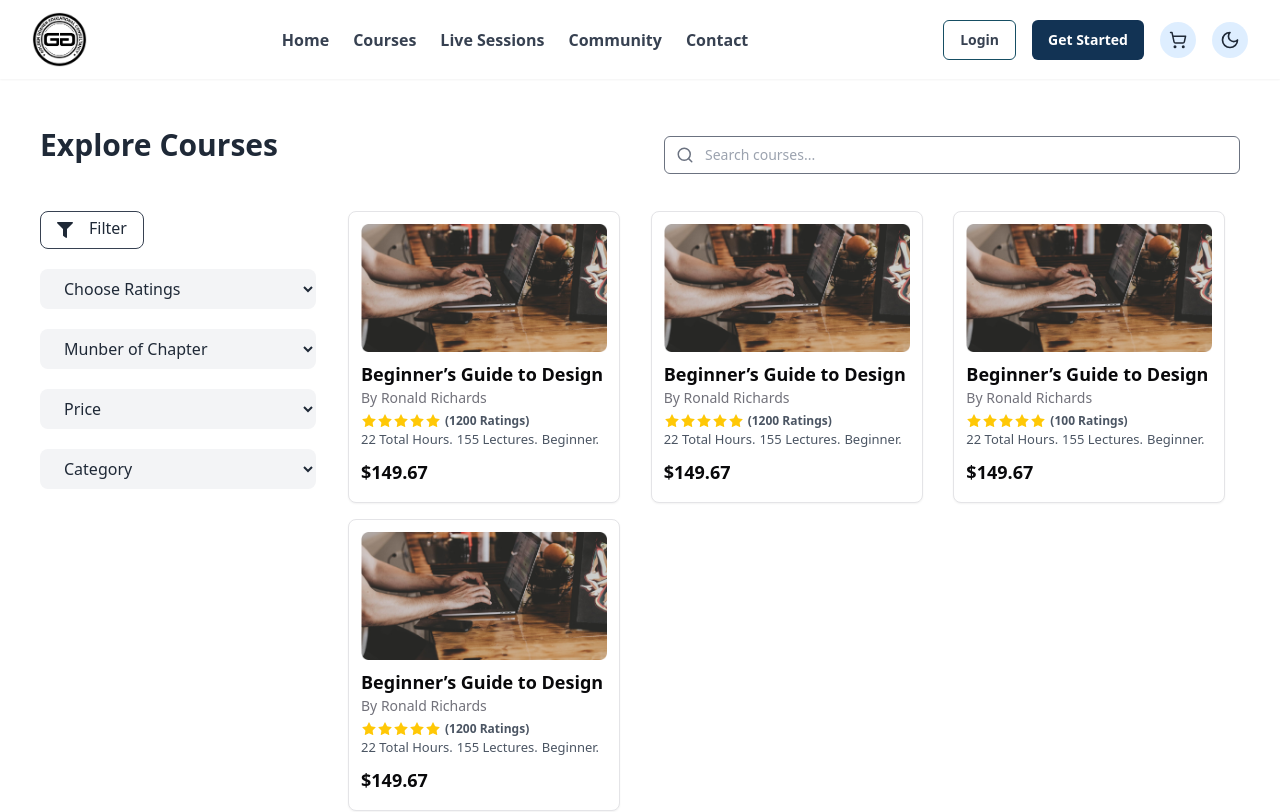
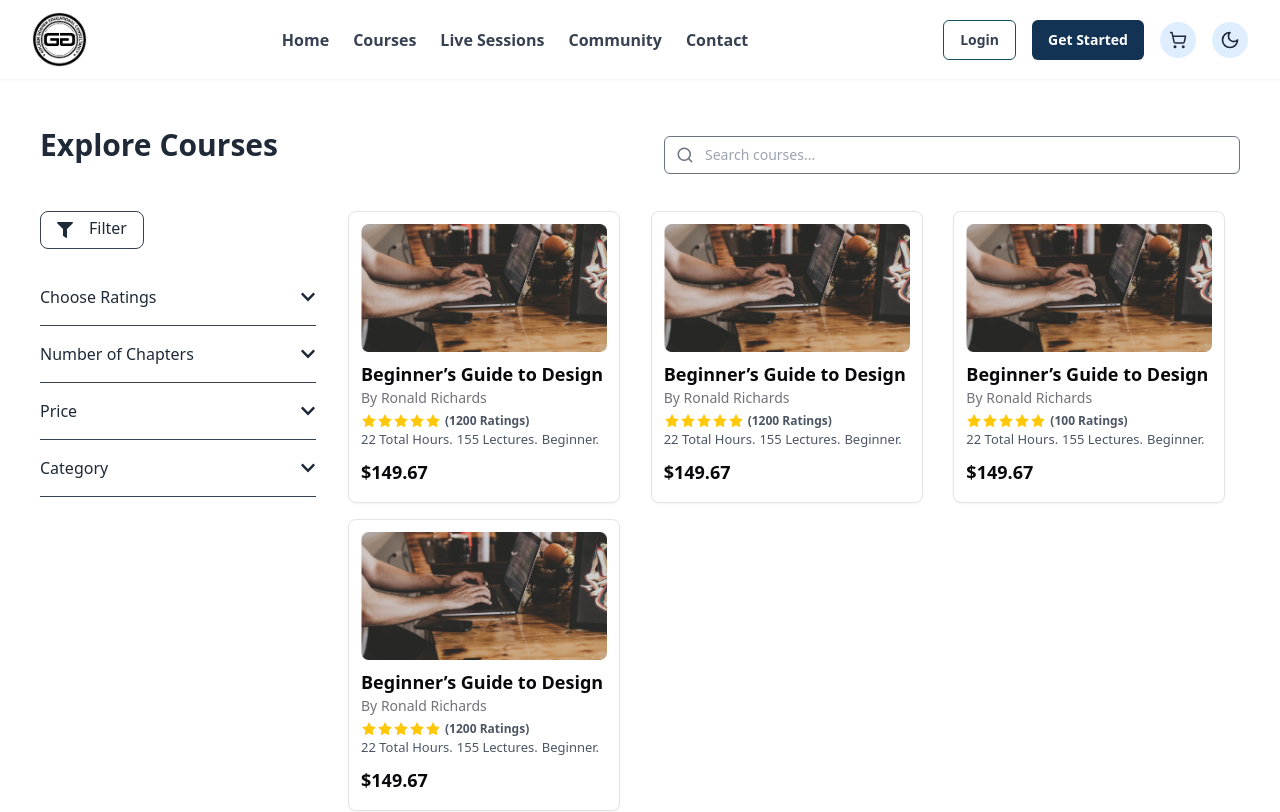
Before and after one commit to justinedoc/ggecl, a React (Vite) app: page /courses in a window 1280 px wide. Shown: the top 812 px of the page. Built offline with nearby package versions, Linux system fonts and the light colour scheme.

Commit message:
accordion

```diff
--- a/src/components/landing/pages/Courses.tsx
+++ b/src/components/landing/pages/Courses.tsx
@@ -1,11 +1,19 @@
 import Navbar from "../_components/Navbar";
-import { FaFilter } from "react-icons/fa";
+import { FaFilter, FaChevronDown, FaChevronUp } from "react-icons/fa";
 import { tempCourseData } from "../_components/CoursesList";
 import SearchBar from "../../ui/SearchBar";
 import CourseBox from "../_components/CourseBox";
 import Footer from "./Footer";
+import { useState } from "react";
 
 const Courses = () => {
+  const [openAccordion, setOpenAccordion] = useState<number | null>(null);
+
+  const toggleAccordion = (index: number) => {
+    setOpenAccordion(openAccordion === index ? null : index);
+  };
+
+
   return (
     <>
       <div className="bg-white text-gray-800 dark:text-gray-100 dark:bg-gray-900">
@@ -13,10 +21,7 @@ const Courses = () => {
 
         <main className="md:py-5 md:px-10 px-5 py-2">
           <header className="flex justify-between items-center my-7">
-            <h1 className="sect md:text-3xl text-2xl mb-5 font-bold">
-              Explore Courses
-            </h1>
-
+            <h1 className="sect md:text-3xl text-2xl mb-5 font-bold">Explore Courses</h1>
             <SearchBar />
           </header>
 
@@ -28,73 +33,62 @@ const Courses = () => {
                 <FaFilter />
                 <span className="-mt-1">Filter</span>
               </button>
-              <div className="ratings">
-                <select
-                  name="ratings"
-                  className="bg-gray-100 dark:bg-gray-800 px-5 mt-5 py-2 rounded-lg w-full outline-none"
-                >
-                  <option selected>Choose Ratings</option>
-                  <option value="5">⭐⭐⭐⭐⭐</option>
-                  <option value="4">⭐⭐⭐⭐</option>
-                  <option value="3">⭐⭐⭐</option>
-                  <option value="2">⭐⭐</option>
-                  <option value="1">⭐</option>
-                </select>
-                <select
-                  name="ratings"
-                  className="bg-gray-100 dark:bg-gray-800 px-5 mt-5 py-2 rounded-lg w-full outline-none"
-                >
-                  <option selected>Munber of Chapter</option>
-                  <option value="5">
-                    <input type="checkbox" name="" id="one" />{" "}
-                    <label htmlFor="one">1-10</label>
-                  </option>
-                  <option value="4">
-                    <input type="checkbox" name="" id="one" />{" "}
-                    <label htmlFor="one">10-15</label>
-                  </option>
-                  <option value="3">
-                    <input type="checkbox" name="" id="one" />{" "}
-                    <label htmlFor="one">15-20</label>
-                  </option>
-                  <option value="2">
-                    <input type="checkbox" name="" id="one" />{" "}
-                    <label htmlFor="one">20-25</label>
-                  </option>
-                </select>
-                <select
-                  name="ratings"
-                  className="bg-gray-100 dark:bg-gray-800 px-5 mt-5 py-2 rounded-lg w-full outline-none"
-                >
-                  <option selected>Price</option>
-                  <option value="5">
-                    <input type="checkbox" name="" id="one" />{" "}
-                    <label htmlFor="one">$100</label>
-                  </option>
-                  <option value="4">
-                    <input type="checkbox" name="" id="one" />{" "}
-                    <label htmlFor="one">$150</label>
-                  </option>
-                  <option value="3">
-                    <input type="checkbox" name="" id="one" />{" "}
-                    <label htmlFor="one">$200</label>
-                  </option>
-                  <option value="2">
-                    <input type="checkbox" name="" id="one" />{" "}
-                    <label htmlFor="one">$250</label>
-                  </option>
-                </select>
-                <select
-                  name="ratings"
-                  className="bg-gray-100 dark:bg-gray-800 px-5 mt-5 py-2 rounded-lg w-full outline-none"
-                >
-                  <option selected>Category</option>
-                  <option value="5">Web Development</option>
-                  <option value="4">App Developmet</option>
-                  <option value="3">UI?/UX Designer</option>
-                  <option value="2">Data Analysis</option>
-                  <option value="1">Cyber Security</option>
-                </select>
+
+              <div className="ratings mt-5">
+                {["Choose Ratings", "Number of Chapters", "Price", "Category"].map((title, index) => (
+                  <div key={index} className="border-b border-gray-700 py-2">
+                    <button
+                      className="flex justify-between items-center w-full text-left py-2"
+                      onClick={() => toggleAccordion(index)}
+                    >
+                      {title}
+                      {openAccordion === index ? <FaChevronUp /> : <FaChevronDown />}
+                    </button>
+                    {openAccordion === index && (
+                      <div className="mt-2 px-2">
+                        {index === 0 && (
+                          <>
+                            <label className="block">⭐⭐⭐⭐⭐</label>
+                            <label className="block">⭐⭐⭐⭐</label>
+                            <label className="block">⭐⭐⭐</label>
+                            <label className="block">⭐⭐</label>
+                            <label className="block">⭐</label>
+                          </>
+                        )}
+                        {index === 1 && (
+                          <>
+                            <label className="block"><input type="checkbox" /> 1-10</label>
+                            <label className="block"><input type="checkbox" /> 10-15</label>
+                            <label className="block"><input type="checkbox" /> 1-10</label>
+                            <label className="block"><input type="checkbox" /> 10-15</label>
+                            <label className="block"><input type="checkbox" /> 1-10</label>
+                            <label className="block"><input type="checkbox" /> 10-15</label>
+                          </>
+                        )}
+                        {index === 2 && (
+                          <>
+                            <label className="block"><input type="checkbox" /> $100</label>
+                            <label className="block"><input type="checkbox" /> $150</label>
+                            <label className="block"><input type="checkbox" /> $100</label>
+                            <label className="block"><input type="checkbox" /> $150</label>
+                            <label className="block"><input type="checkbox" /> $100</label>
+                            <label className="block"><input type="checkbox" /> $150</label>
+                          </>
+                        )}
+                        {index === 3 && (
+                          <>
+                            <label className="block">Web Development</label>
+                            <label className="block">App Development</label>
+                            <label className="block">Web Development</label>
+                            <label className="block">App Development</label>
+                            <label className="block">Web Development</label>
+                            <label className="block">App Development</label>
+                          </>
+                        )}
+                      </div>
+                    )}
+                  </div>
+                ))}
               </div>
             </div>
 
```
